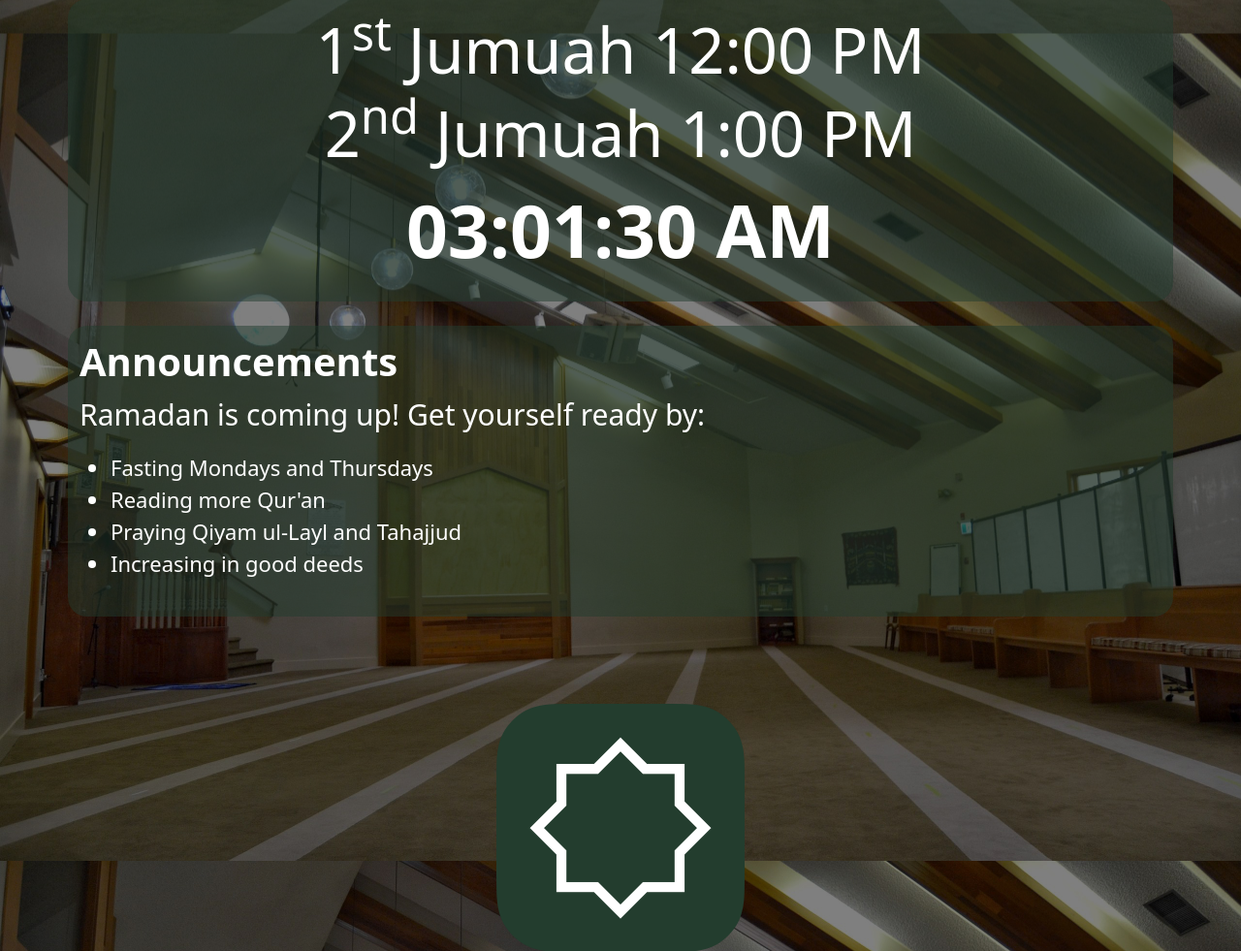
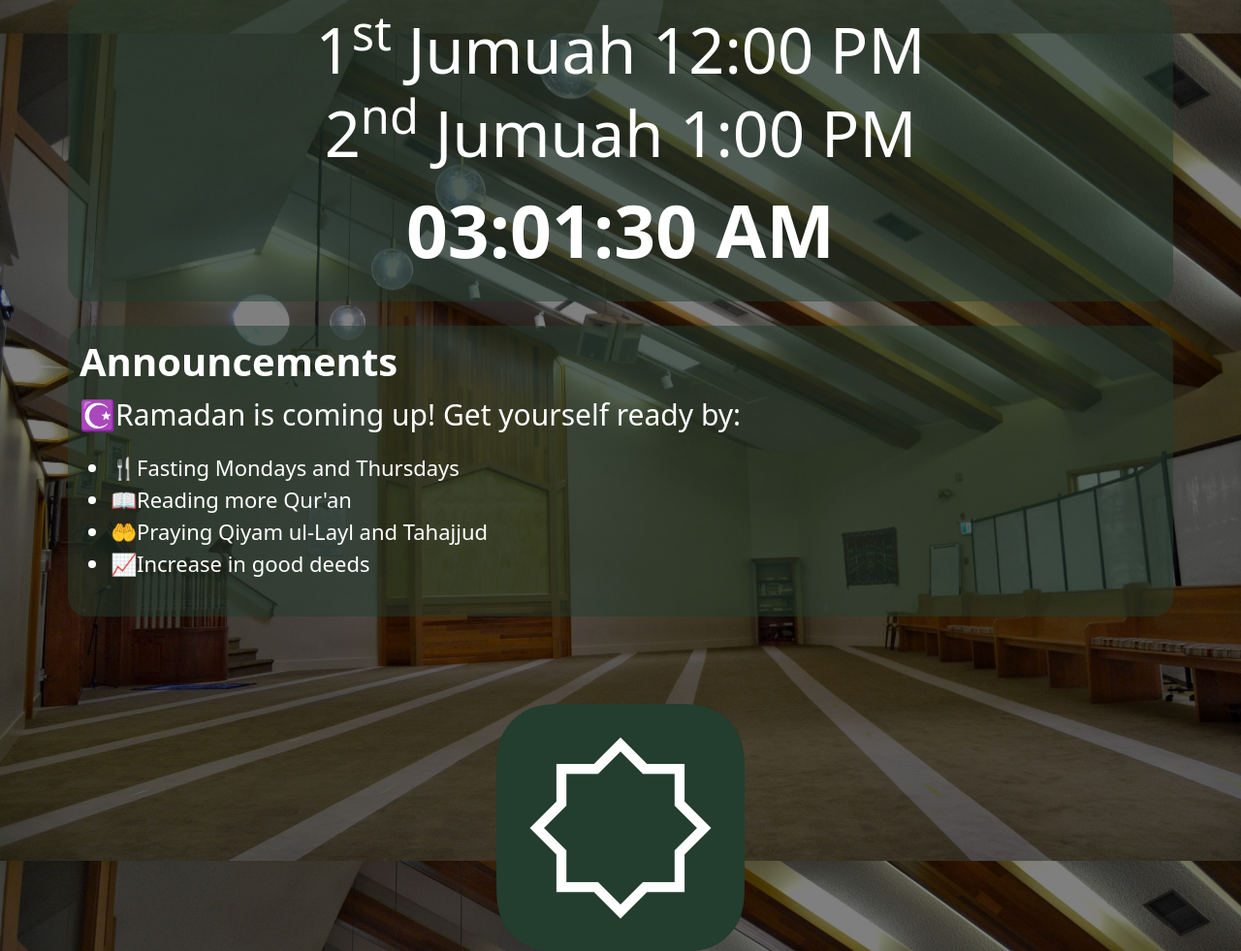
Before and after one commit to fizzlewiththesizzle/alsalamPrayerTimes, a Flask app: template templates/prayer.html in a window 1280 px wide. Shown: the part 819-1800 px from the top of the page at 97% size. Run offline with Flask 2, Linux system fonts and the light colour scheme; the template is opened without the code that fills it, so the values that code supplies are empty.

Commit message:
add emoji to ramadan message

```diff
--- a/templates/prayer.html
+++ b/templates/prayer.html
@@ -12,8 +12,9 @@
     <meta name="viewport" content="width=device-width, initial-scale=1, shrink-to-fit=no">
     <link rel="stylesheet" type="text/css" href="{{ url_for('static', filename='style.css')}}">
     <link href="https://cdn.jsdelivr.net/npm/bootstrap@5.0.2/dist/css/bootstrap.min.css" rel="stylesheet" integrity="sha384-EVSTQN3/azprG1Anm3QDgpJLIm9Nao0Yz1ztcQTwFspd3yD65VohhpuuCOmLASjC" crossorigin="anonymous">
-<script>navigator.serviceWorker.register("{{ url_for('static', filename='service-worker.js')}}")</script>
-<link rel="manifest" href="{{ url_for('static', filename='manifest.json')}}" />    <title>Al-Salam Prayer Times</title>
+<script>navigator.serviceWorker.register("{{ url_for('static', filename='service-worker')}}")</script>
+<link rel="manifest" href="{{ url_for('static', filename='manifest.json')}}" />
+<title>Al-Salam Prayer Times</title>
 </head>
 <body>
     <nav class="navbar navbar-dark" style="background-color: #233d2e;">
@@ -83,12 +84,12 @@
     <div class="container announcements" style="padding-top: 1%; padding-bottom: 1%; margin-top: 1%; margin-bottom: 2%;">
       <h1 class="h1">Announcements</h1>
       <blockquote class="blockquote">
-        <p class="message">Ramadan is coming up! Get yourself ready by: </p>
+        <p class="message">☪️Ramadan is coming up! Get yourself ready by: </p>
         <ul>
-          <li>Fasting Mondays and Thursdays</li>
-          <li>Reading more Qur'an</li>
-          <li>Praying Qiyam ul-Layl and Tahajjud</li>
-          <li>Increasing in good deeds</li>
+          <li>🍴Fasting Mondays and Thursdays</li>
+          <li>📖Reading more Qur'an</li>
+          <li>🤲Praying Qiyam ul-Layl and Tahajjud</li>
+          <li>📈Increase in good deeds</li>
         </ul>
       </blockquote>
 
```
